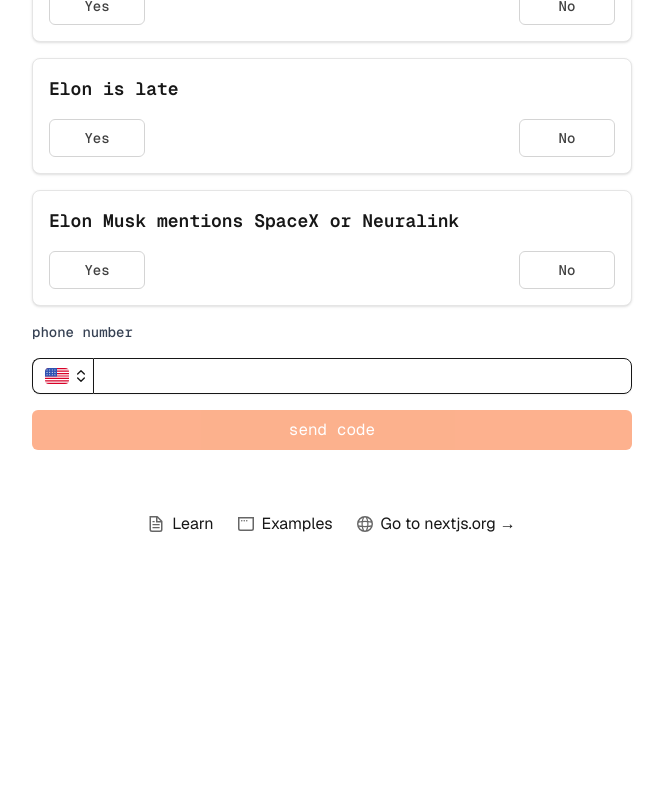
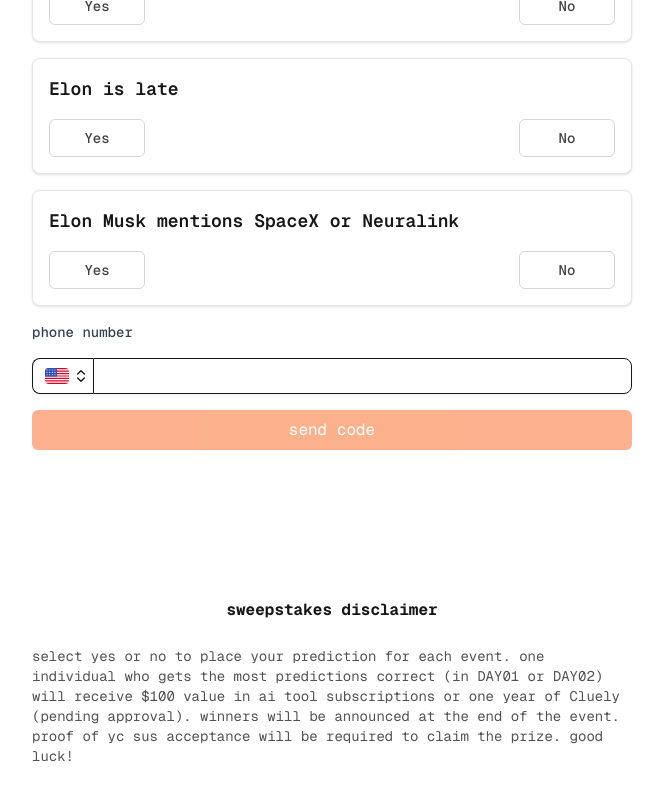
Before and after one commit to Jish2/sus-parlays, a Next.js app: page / in a window 1280 px wide. Shown: the part 1130-1930 px from the top of the page, without its empty margins (308-971 px from the left). Before the commit the page ends 1744 px from the top, so only its background shows below. Built offline with nearby package versions, Linux system fonts and the light colour scheme.

Commit message:
add disclaimer

```diff
--- a/src/app/page.tsx
+++ b/src/app/page.tsx
@@ -43,11 +43,13 @@
 
 export default function Home() {
   const [selections, setSelections] = useState(Array(data.length).fill(null));
-  const [email, setEmail] = useState("");
   const [errors, setErrors] = useState<string[]>([]);
   const [isSubmitting, setIsSubmitting] = useState(false);
   const [isShow, setIsShow] = useState(false);
   const [isVerified, setIsVerified] = useState(false);
+  const [isAlreadySubmitted, setIsAlreadySubmitted] = useState(
+    Array(data.length).fill(null)
+  );
 
   const handleSubmit = (e: React.FormEvent<HTMLFormElement>) => {
     e.preventDefault();
@@ -59,14 +61,10 @@
       setErrors((prev) => [...prev, "all selections must be made"]);
     }
 
-    // check if email is valid
-    const emailRegex = /^[a-zA-Z0-9._%+-]+@[a-zA-Z0-9.-]+\.[a-zA-Z]{2,}$/;
-    if (!emailRegex.test(email)) {
-      setErrors((prev) => [...prev, "email must be valid"]);
-    }
-
     // submit predictions
     setIsSubmitting(false);
+
+    // setIsShow(true);
   };
 
   return (
@@ -85,7 +83,7 @@
           >
             cluely
           </a>{" "}
-          on roy lee
+          on us <s>roy lee</s> (pending approval)
         </p>
 
         <form onSubmit={handleSubmit} className="w-full flex flex-col gap-4">
@@ -206,52 +204,16 @@
           )}
         </form>
       </main>
-      <footer className="row-start-3 flex gap-[24px] flex-wrap items-center justify-center">
-        <a
-          className="flex items-center gap-2 hover:underline hover:underline-offset-4"
-          href="https://nextjs.org/learn?utm_source=create-next-app&utm_medium=appdir-template-tw&utm_campaign=create-next-app"
-          target="_blank"
-          rel="noopener noreferrer"
-        >
-          <Image
-            aria-hidden
-            src="/file.svg"
-            alt="File icon"
-            width={16}
-            height={16}
-          />
-          Learn
-        </a>
-        <a
-          className="flex items-center gap-2 hover:underline hover:underline-offset-4"
-          href="https://vercel.com/templates?framework=next.js&utm_source=create-next-app&utm_medium=appdir-template-tw&utm_campaign=create-next-app"
-          target="_blank"
-          rel="noopener noreferrer"
-        >
-          <Image
-            aria-hidden
-            src="/window.svg"
-            alt="Window icon"
-            width={16}
-            height={16}
-          />
-          Examples
-        </a>
-        <a
-          className="flex items-center gap-2 hover:underline hover:underline-offset-4"
-          href="https://nextjs.org?utm_source=create-next-app&utm_medium=appdir-template-tw&utm_campaign=create-next-app"
-          target="_blank"
-          rel="noopener noreferrer"
-        >
-          <Image
-            aria-hidden
-            src="/globe.svg"
-            alt="Globe icon"
-            width={16}
-            height={16}
-          />
-          Go to nextjs.org →
-        </a>
+      <footer className="row-start-4 flex gap-[24px] flex-wrap justify-center w-full max-w-[600px] font-mono">
+        <h1 className="font-bold">sweepstakes disclaimer</h1>
+        <p className="text-sm text-neutral-600 dark:text-neutral-400">
+          select yes or no to place your prediction for each event. one
+          individual who gets the most predictions correct (in DAY01 or DAY02)
+          will receive $100 value in ai tool subscriptions or one year of Cluely
+          (pending approval). winners will be announced at the end of the event.
+          proof of yc sus acceptance will be required to claim the prize. good
+          luck!
+        </p>
       </footer>
     </div>
   );
```
Lines whose indentation alone changed are shown as unchanged.
